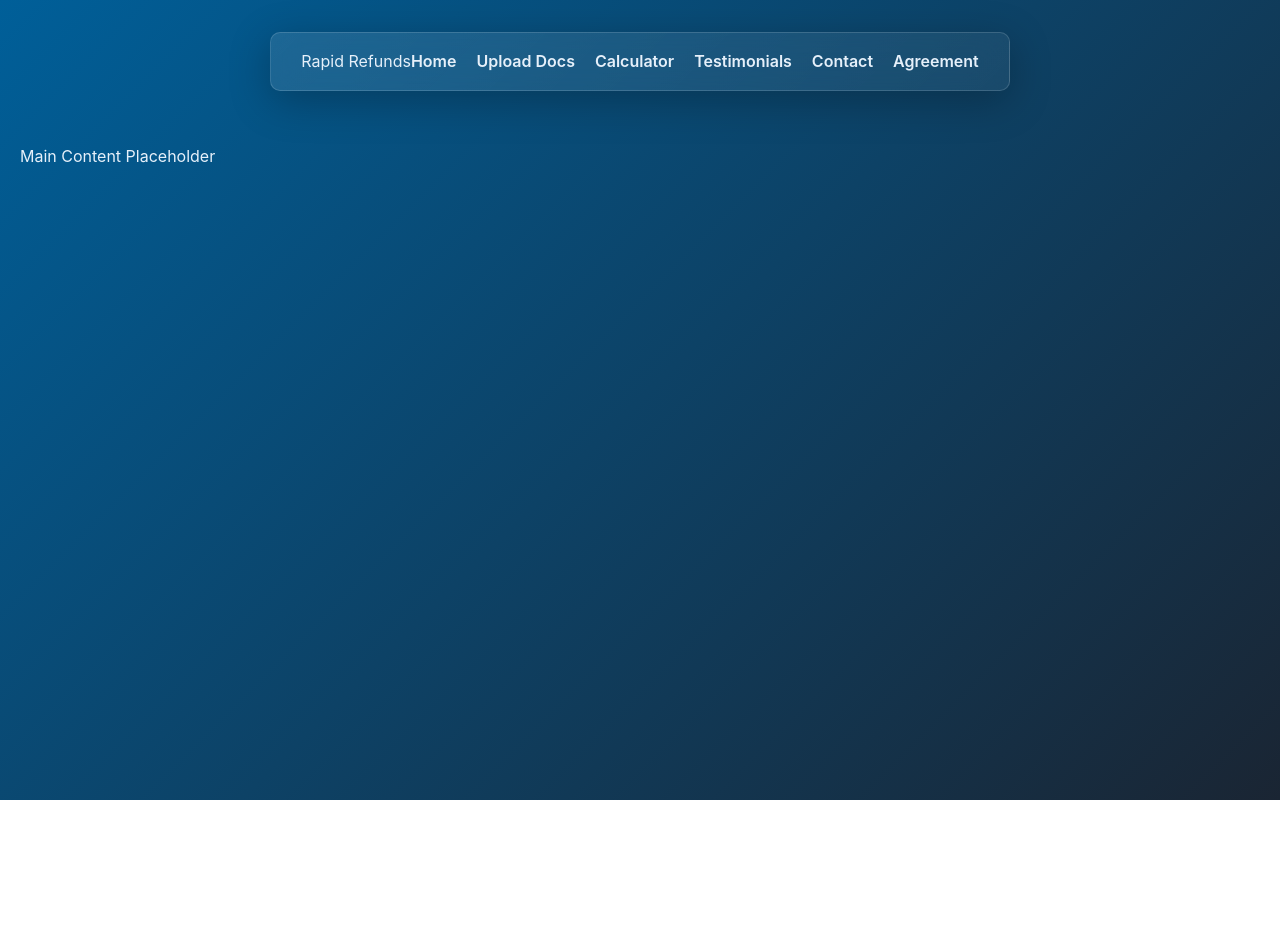
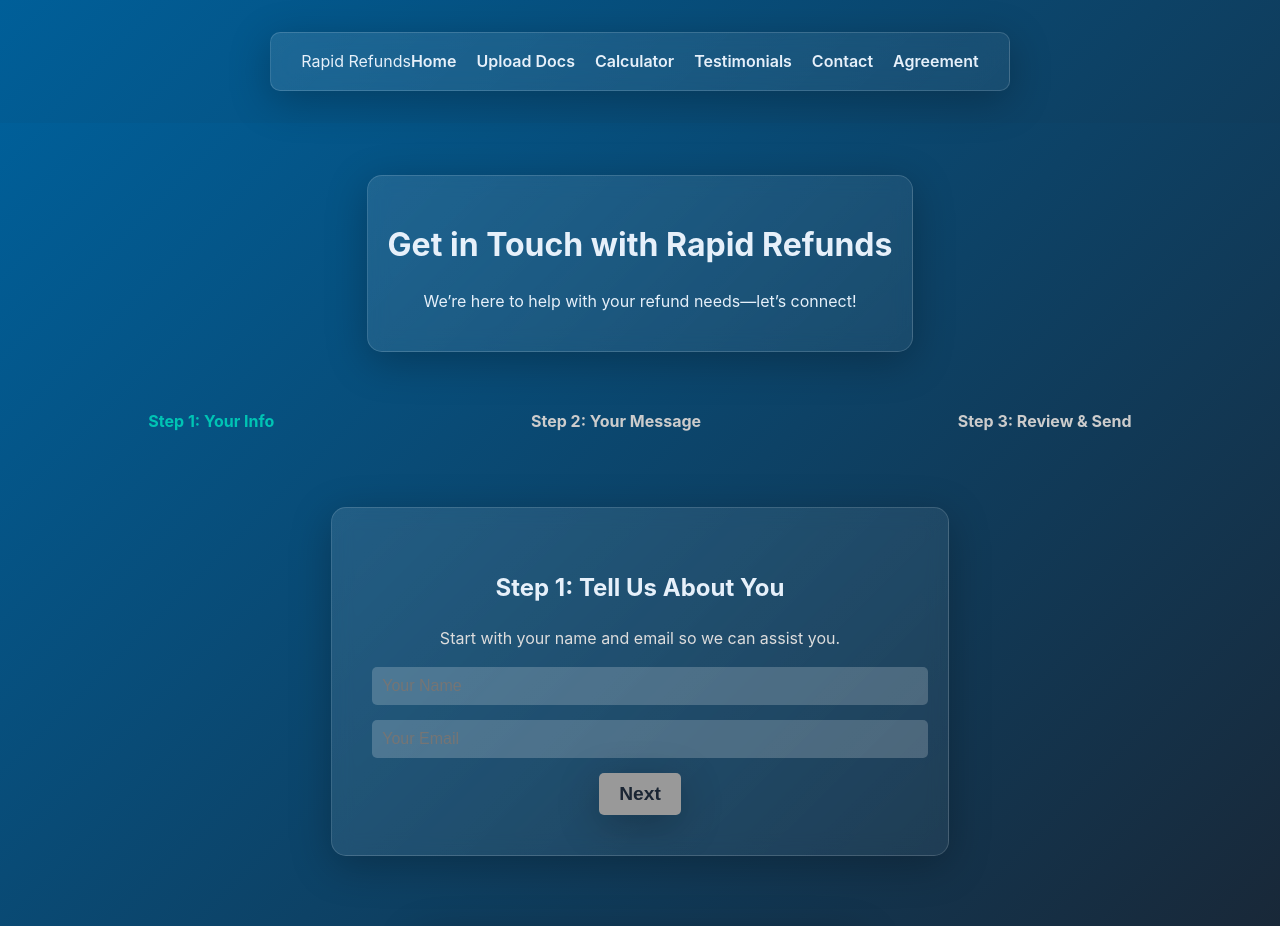
Before and after one commit to ZZachWWins/rr, a React (Create React App) app in the folder frontend/: page /contact in a window 1280 px wide. Shown: the top 926 px of the page. Before the commit the page ends 800 px from the top, so only its background shows below. Built offline with nearby package versions, Linux system fonts and the light colour scheme.

Commit message:
new changes

```diff
--- a/frontend/src/App.css
+++ b/frontend/src/App.css
@@ -488,3 +488,156 @@ textarea.input-field {
     gap: 10px;
   }
 }
+.contact-container {
+  min-height: 100vh;
+  background: linear-gradient(135deg, var(--primary-blue), #1a2533);
+  padding: 20px;
+  display: flex;
+  flex-direction: column;
+  gap: 20px;
+}
+
+.contact-header {
+  text-align: center;
+  padding: 20px;
+}
+
+.contact-header h1 {
+  font-size: 2em;
+  margin-bottom: 10px;
+}
+
+.progress-nav ul {
+  display: flex;
+  justify-content: space-around;
+  list-style: none;
+  padding: 0;
+  margin-bottom: 20px;
+}
+
+.progress-nav li {
+  color: #ccc;
+  font-weight: bold;
+}
+
+.progress-nav li.active {
+  color: #00c4b4;
+}
+
+.form-wrapper {
+  flex: 1;
+  display: flex;
+  justify-content: center;
+  align-items: center;
+}
+
+.step {
+  text-align: center;
+  padding: 20px;
+}
+
+.step h2 {
+  font-size: 1.5em;
+  margin-bottom: 10px;
+}
+
+.step p {
+  color: #ddd;
+  margin-bottom: 15px;
+}
+
+.input-field {
+  width: 100%;
+  padding: 10px;
+  margin-bottom: 15px;
+  border: none;
+  border-radius: 5px;
+  background: rgba(255, 255, 255, 0.2);
+  color: var(--light-text);
+  font-size: 1em;
+}
+
+.input-field:focus {
+  outline: none;
+  background: rgba(255, 255, 255, 0.3);
+}
+
+textarea.input-field {
+  height: 150px;
+  resize: vertical;
+}
+
+.nav-buttons {
+  display: flex;
+  gap: 10px;
+  justify-content: flex-end;
+}
+
+.cta-btn {
+  background: linear-gradient(45deg, #00c4b4, #ffd700);
+  color: #1a2533;
+  border: none;
+  padding: 10px 20px;
+  border-radius: 5px;
+  font-weight: 600;
+  cursor: pointer;
+  transition: transform 0.2s;
+}
+
+.cta-btn:hover {
+  transform: scale(1.05);
+}
+
+.cta-btn:disabled {
+  background: #999;
+  cursor: not-allowed;
+}
+
+.cta-btn.secondary {
+  background: rgba(255, 255, 255, 0.1);
+  color: var(--light-text);
+  border: 1px solid rgba(255, 255, 255, 0.15);
+}
+
+.cta-btn.secondary:hover {
+  background: rgba(255, 255, 255, 0.2);
+}
+
+.review {
+  background: rgba(255, 255, 255, 0.15);
+  padding: 15px;
+  border-radius: 5px;
+  margin-bottom: 15px;
+}
+
+.review p {
+  margin: 5px 0;
+}
+
+.confirmation {
+  text-align: center;
+  padding: 20px;
+}
+
+.contact-footer {
+  text-align: center;
+  padding: 10px;
+  font-size: 0.9em;
+  color: #bbb;
+}
+
+@media (max-width: 768px) {
+  .contact-container {
+    padding: 10px;
+  }
+  .progress-nav ul {
+    flex-direction: column;
+    gap: 10px;
+  }
+  .nav-buttons {
+    flex-direction: column;
+  }
+  .cta-btn {
+    width: 100%;
+  }
+}
--- a/frontend/src/App.js
+++ b/frontend/src/App.js
@@ -1,14 +1,39 @@
 import React from "react";
-import { BrowserRouter as Router } from "react-router-dom";
+import { BrowserRouter as Router, Route, Routes } from "react-router-dom";
+import { gsap } from "gsap";
+import { ScrollTrigger } from "gsap/ScrollTrigger";
 import "./App.css";
 import Header from "./components/Header";
+import Contact from "./components/Contact";
+
+gsap.registerPlugin(ScrollTrigger);
 
 function App() {
+  React.useEffect(() => {
+    gsap.utils.toArray(".section").forEach((section) => {
+      gsap.from(section, {
+        opacity: 0,
+        y: 100,
+        duration: 1,
+        ease: "power3.out",
+        scrollTrigger: {
+          trigger: section,
+          start: "top 80%",
+        },
+      });
+    });
+  }, []);
+
   return (
     <Router>
       <div className="app">
         <Header />
-        <div style={{ padding: "20px" }}>Main Content Placeholder</div>
+        <Routes>
+          <Route
+            path="/contact"
+            element={<Contact />}
+          />
+        </Routes>
       </div>
     </Router>
   );
```
